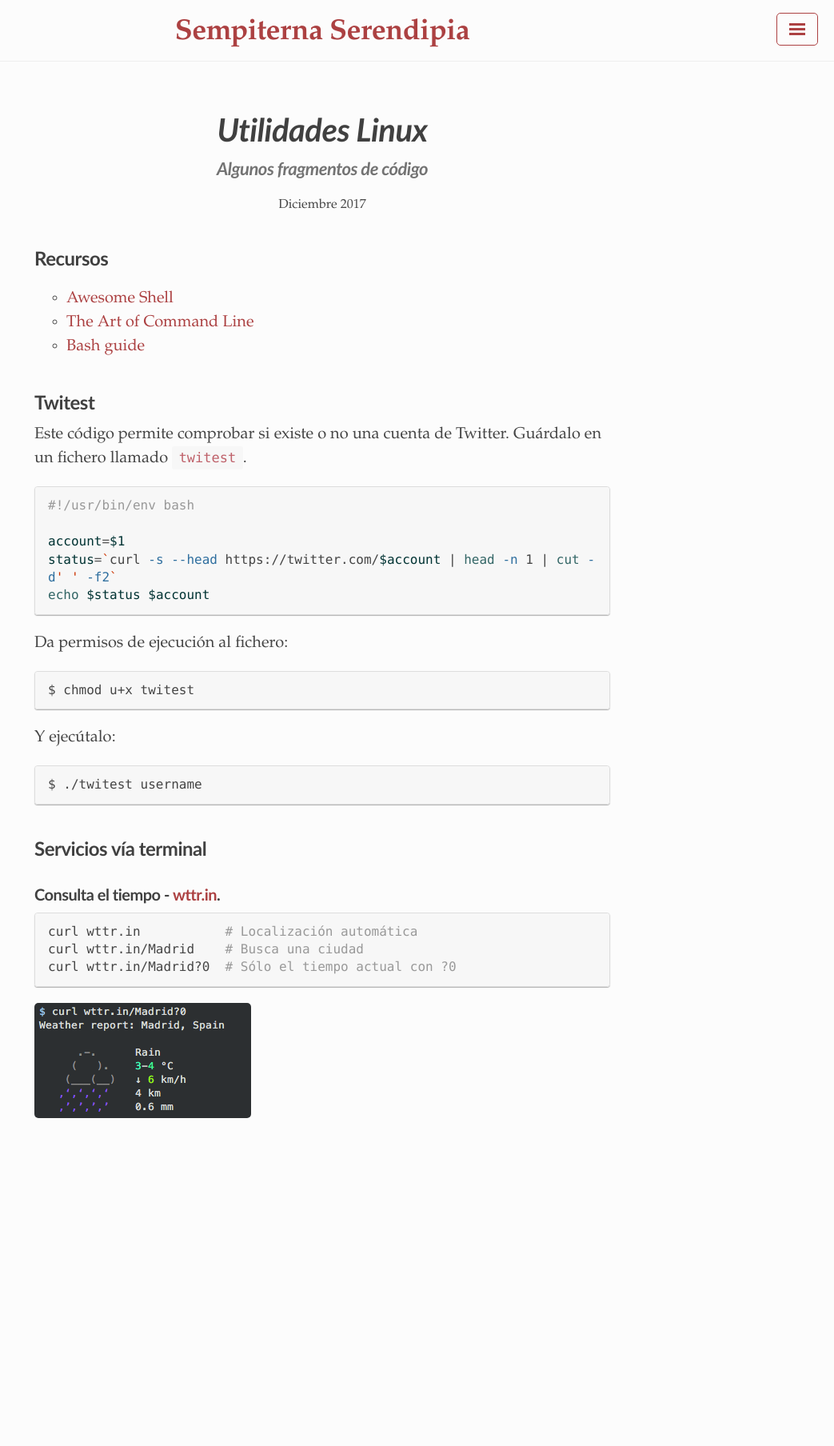
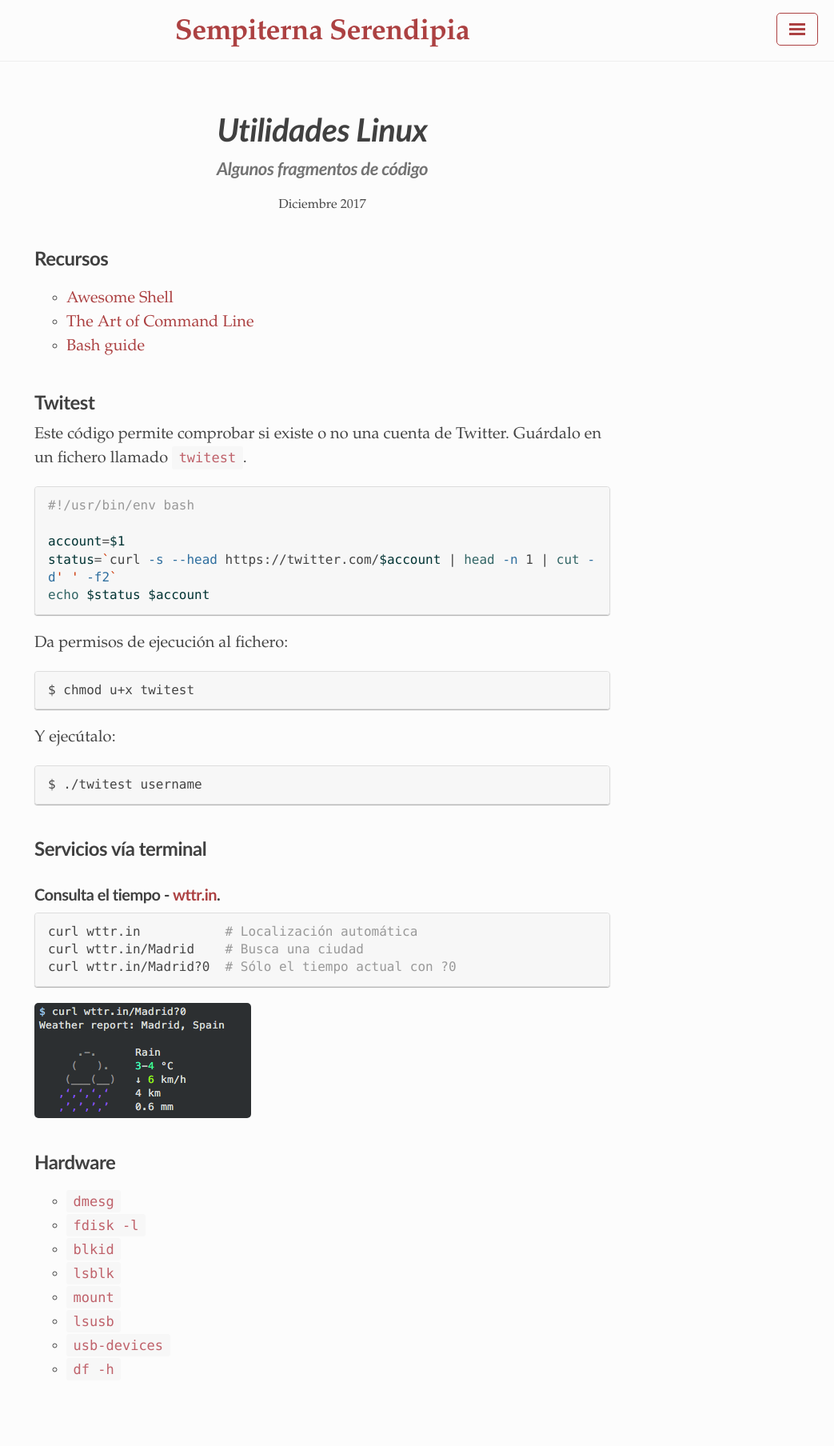
Before and after one commit to santi-gf/santi-gf.github.io, a Jekyll site: the page built from sor/utilidades-linux.md, in a window 1280 px wide. Shown: the whole page at 80% size, without its empty margins (237-1280 px from the left). Built offline with Jekyll 4.4.1, drawn with Linux system fonts in a browser that asks for light colours; a style sheet for code colours, icons or effects is not loaded; before the commit the page ends 1478 px from its top, so only the background shows below that.

Commit message:
Update utilidades-linux.md

````diff
--- a/sor/utilidades-linux.md
+++ b/sor/utilidades-linux.md
@@ -46,3 +46,15 @@ curl wttr.in/Madrid?0  # Sólo el tiempo actual con ?0
 ```
 
 ![Madrid en wittr.in]({{ site.baseurl }}{% link /assets/wittr.in-Madrid.png %})
+
+
+## Hardware
+
+- `dmesg`
+- `fdisk -l`
+- `blkid`
+- `lsblk`
+- `mount`
+- `lsusb`
+- `usb-devices`
+- `df -h`
````
